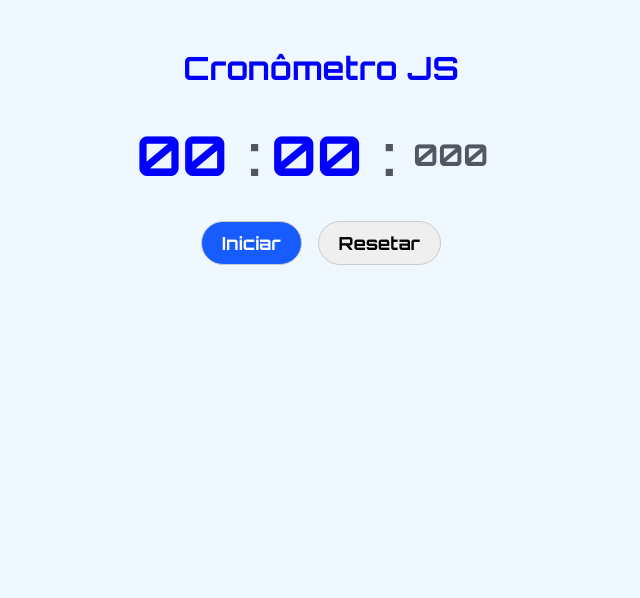
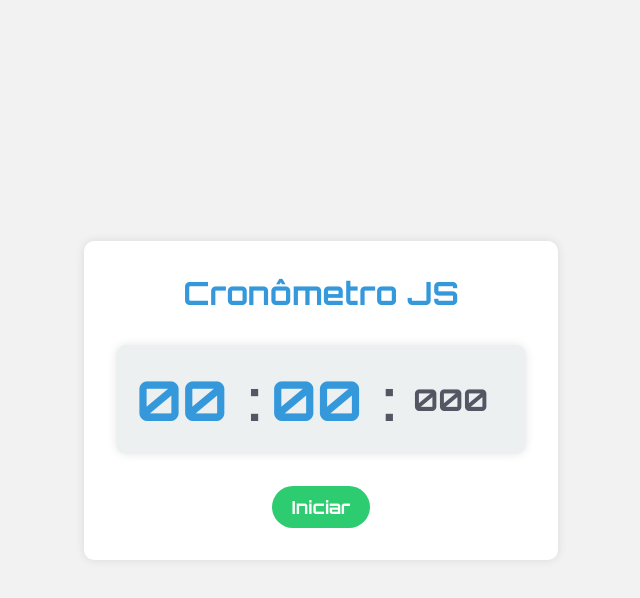
Before and after one commit to Lipepimenta/CronometroJS, a plain HTML site: page index.html in a window 1280 px wide. Shown: the whole page, without its empty margins (319-959 px from the left). Drawn offline with Linux system fonts and the light colour scheme.

Commit message:
Ajuste no CSS
Modificado paleta de cores mais suave, adicionando sombras e bordas arredondadas.

```diff
--- a/css/style.css
+++ b/css/style.css
@@ -4,18 +4,27 @@
     font-family: 'Orbitron', sans-serif;
 }
 
-.container{
+body {
+    background-color: #f2f2f2;
+    display: flex;
+    align-items: center;
+    justify-content: center;
+    height: 100vh;
+}
+
+.container {
     display: flex;
     flex-direction: column;
     align-items: center;
     gap: 2rem;
-    padding-top: 3rem;
-    background-color: aliceblue;
-    height: 100vh;
+    padding: 2rem;
+    background-color: #fff;
+    border-radius: 10px;
+    box-shadow: 0 0 10px rgba(0, 0, 0, 0.1);
 }
 
 .container h1 {
-    color: blue;
+    color: #3498db;
 }
 
 .timer {
@@ -26,6 +35,10 @@
     font-size: 55px;
     font-weight: bold;
     color: #333;
+    background-color: #ecf0f1;
+    padding: 20px;
+    border-radius: 10px;
+    box-shadow: 0 0 10px rgba(0, 0, 0, 0.1);
 }
 
 .time {
@@ -33,44 +46,52 @@
     align-items: center;
     justify-content: center;
     margin-right: 10px;
-    color: blue;
+    color: #3498db;
     min-width: 90px;
 }
 
-.separator{
+.separator {
     padding: 0 10px;
     color: #525763;
 }
 
-#miliseconds{
+#miliseconds {
     font-size: 30px;
     color: #525763;
 }
 
-.buttons{
+.buttons {
     display: flex;
     gap: 1rem;
 }
 
-.btn{
+.btn {
     padding: 10px 20px;
     font-size: 18px;
     font-weight: bold;
     border-radius: 30px;
     cursor: pointer;
-    border: 1px solid #ccc;
+    border: none;
+    color: #fff;
     transition: all 0.2s ease-in-out;
 }
 
-.btn:hover{
+#startBtn {
+    background-color: #2ecc71;
+}
+
+#pauseBtn, #resumeBtn {
+    background-color: #e74c3c;
+}
+
+#resetBtn {
+    background-color: #3498db;
+}
+
+.btn:hover {
     transform: scale(1.1);
 }
 
-#startBtn{
-    background-color: #175cff;
-    color: #fff;
-}
-
-#pauseBtn, #resumeBtn{
+#pauseBtn, #resumeBtn, #resetBtn {
     display: none;
 }
```
